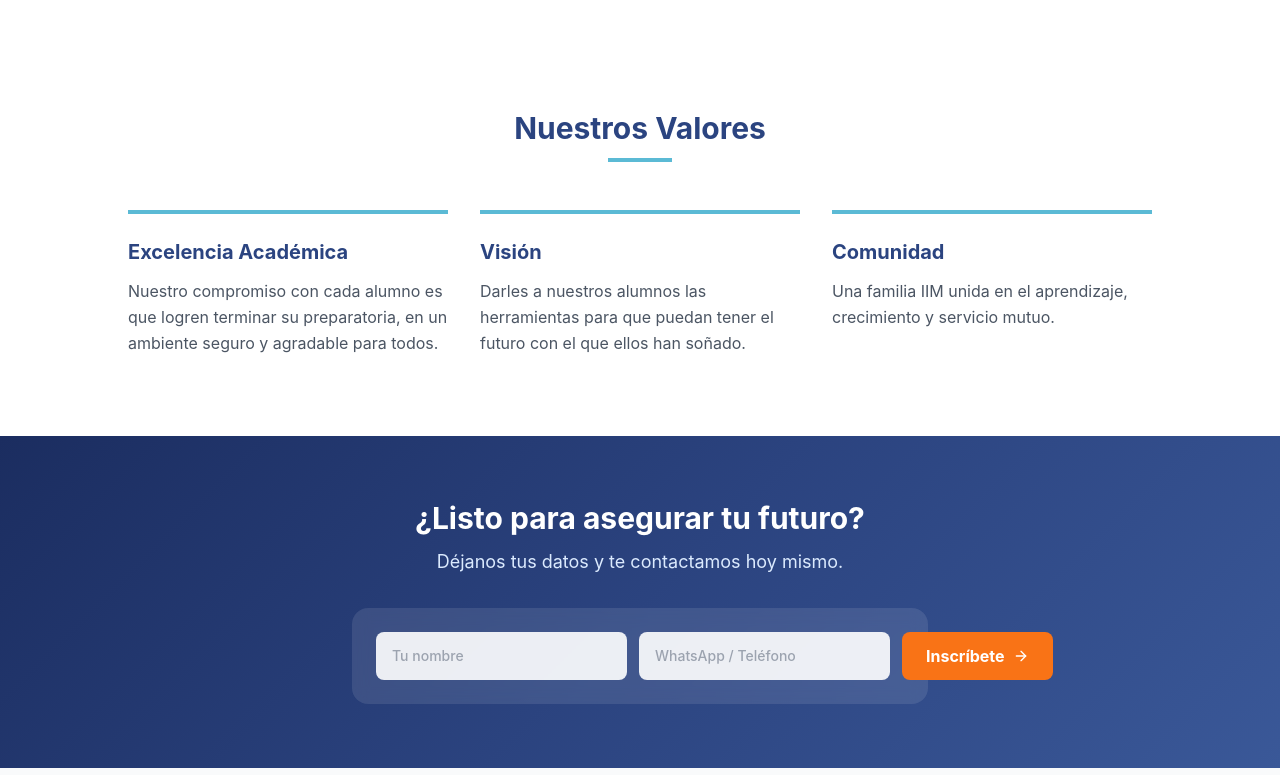
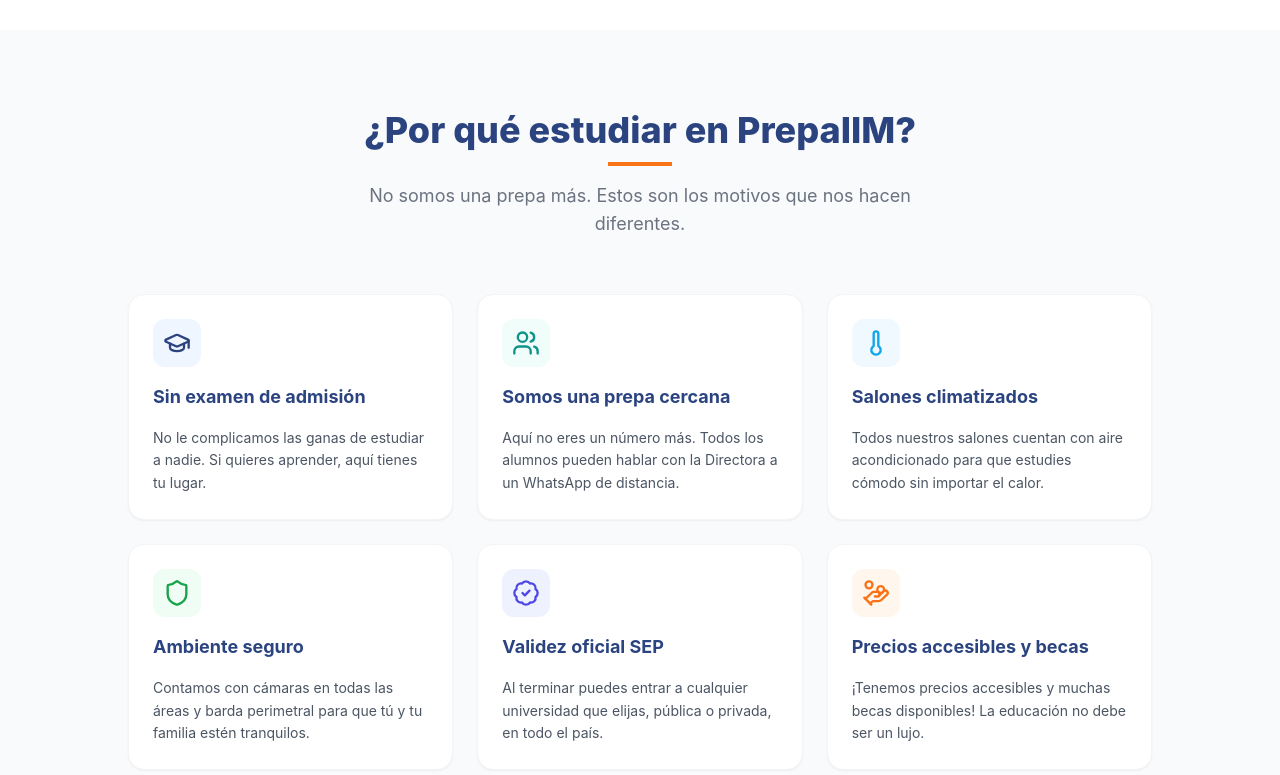
Before and after one commit to taquion/prepaiim, a React (Vite) app in the folder frontend/: page / in a window 1280 px wide. Shown: the part 1285-2060 px from the top of the page. Built offline with nearby package versions, Linux system fonts and the light colour scheme; no server answers.

Commit message:
feat: sección Por qué PrepaIIM — 6 tarjetas con iconos lucide

```diff
--- a/frontend/src/pages/Landing.jsx
+++ b/frontend/src/pages/Landing.jsx
@@ -1,6 +1,6 @@
 import { useState } from 'react'
 import { Link } from 'react-router-dom'
-import { ArrowRight, X, CheckCircle } from 'lucide-react'
+import { ArrowRight, X, CheckCircle, GraduationCap, Users, Thermometer, Shield, BadgeCheck, HandCoins } from 'lucide-react'
 import logo from '../assets/logo.jpg'
 import bear from '../assets/bear.jpg'
 import bearWhite from '../assets/bear_white.png'
@@ -309,6 +309,78 @@ export default function Landing() {
         </div>
       </section>
 
+      {/* ¿Por qué PrepaIIM? */}
+      <section className="py-20 px-4 bg-gray-50">
+        <div className="max-w-5xl mx-auto">
+          <div className="text-center mb-14">
+            <h2 className="text-3xl sm:text-4xl font-extrabold text-iim-blue mb-3">
+              ¿Por qué estudiar en PrepaIIM?
+            </h2>
+            <div className="w-16 h-1 bg-orange-500 mx-auto mb-4"></div>
+            <p className="text-gray-500 text-lg max-w-xl mx-auto">
+              No somos una prepa más. Estos son los motivos que nos hacen diferentes.
+            </p>
+          </div>
+          <div className="grid sm:grid-cols-2 lg:grid-cols-3 gap-6">
+
+            {/* 1 */}
+            <div className="bg-white rounded-2xl p-6 shadow-sm hover:shadow-md border border-gray-100 hover:border-iim-teal transition-all duration-200 flex flex-col gap-4">
+              <div className="w-12 h-12 rounded-xl bg-blue-50 text-iim-blue flex items-center justify-center">
+                <GraduationCap size={28} />
+              </div>
+              <h3 className="text-lg font-bold text-iim-blue">Sin examen de admisión</h3>
+              <p className="text-gray-600 text-sm leading-relaxed">No le complicamos las ganas de estudiar a nadie. Si quieres aprender, aquí tienes tu lugar.</p>
+            </div>
+
+            {/* 2 */}
+            <div className="bg-white rounded-2xl p-6 shadow-sm hover:shadow-md border border-gray-100 hover:border-iim-teal transition-all duration-200 flex flex-col gap-4">
+              <div className="w-12 h-12 rounded-xl bg-teal-50 text-teal-600 flex items-center justify-center">
+                <Users size={28} />
+              </div>
+              <h3 className="text-lg font-bold text-iim-blue">Somos una prepa cercana</h3>
+              <p className="text-gray-600 text-sm leading-relaxed">Aquí no eres un número más. Todos los alumnos pueden hablar con la Directora a un WhatsApp de distancia.</p>
+            </div>
+
+            {/* 3 */}
+            <div className="bg-white rounded-2xl p-6 shadow-sm hover:shadow-md border border-gray-100 hover:border-iim-teal transition-all duration-200 flex flex-col gap-4">
+              <div className="w-12 h-12 rounded-xl bg-sky-50 text-sky-500 flex items-center justify-center">
+                <Thermometer size={28} />
+              </div>
+              <h3 className="text-lg font-bold text-iim-blue">Salones climatizados</h3>
+              <p className="text-gray-600 text-sm leading-relaxed">Todos nuestros salones cuentan con aire acondicionado para que estudies cómodo sin importar el calor.</p>
+            </div>
+
+            {/* 4 */}
+            <div className="bg-white rounded-2xl p-6 shadow-sm hover:shadow-md border border-gray-100 hover:border-iim-teal transition-all duration-200 flex flex-col gap-4">
+              <div className="w-12 h-12 rounded-xl bg-green-50 text-green-600 flex items-center justify-center">
+                <Shield size={28} />
+              </div>
+              <h3 className="text-lg font-bold text-iim-blue">Ambiente seguro</h3>
+              <p className="text-gray-600 text-sm leading-relaxed">Contamos con cámaras en todas las áreas y barda perimetral para que tú y tu familia estén tranquilos.</p>
+            </div>
+
+            {/* 5 */}
+            <div className="bg-white rounded-2xl p-6 shadow-sm hover:shadow-md border border-gray-100 hover:border-iim-teal transition-all duration-200 flex flex-col gap-4">
+              <div className="w-12 h-12 rounded-xl bg-indigo-50 text-indigo-600 flex items-center justify-center">
+                <BadgeCheck size={28} />
+              </div>
+              <h3 className="text-lg font-bold text-iim-blue">Validez oficial SEP</h3>
+              <p className="text-gray-600 text-sm leading-relaxed">Al terminar puedes entrar a cualquier universidad que elijas, pública o privada, en todo el país.</p>
+            </div>
+
+            {/* 6 */}
+            <div className="bg-white rounded-2xl p-6 shadow-sm hover:shadow-md border border-gray-100 hover:border-iim-teal transition-all duration-200 flex flex-col gap-4">
+              <div className="w-12 h-12 rounded-xl bg-orange-50 text-orange-500 flex items-center justify-center">
+                <HandCoins size={28} />
+              </div>
+              <h3 className="text-lg font-bold text-iim-blue">Precios accesibles y becas</h3>
+              <p className="text-gray-600 text-sm leading-relaxed">¡Tenemos precios accesibles y muchas becas disponibles! La educación no debe ser un lujo.</p>
+            </div>
+
+          </div>
+        </div>
+      </section>
+
       {/* Values */}
       <section className="py-20 px-4">
         <div className="max-w-5xl mx-auto text-center">
```
